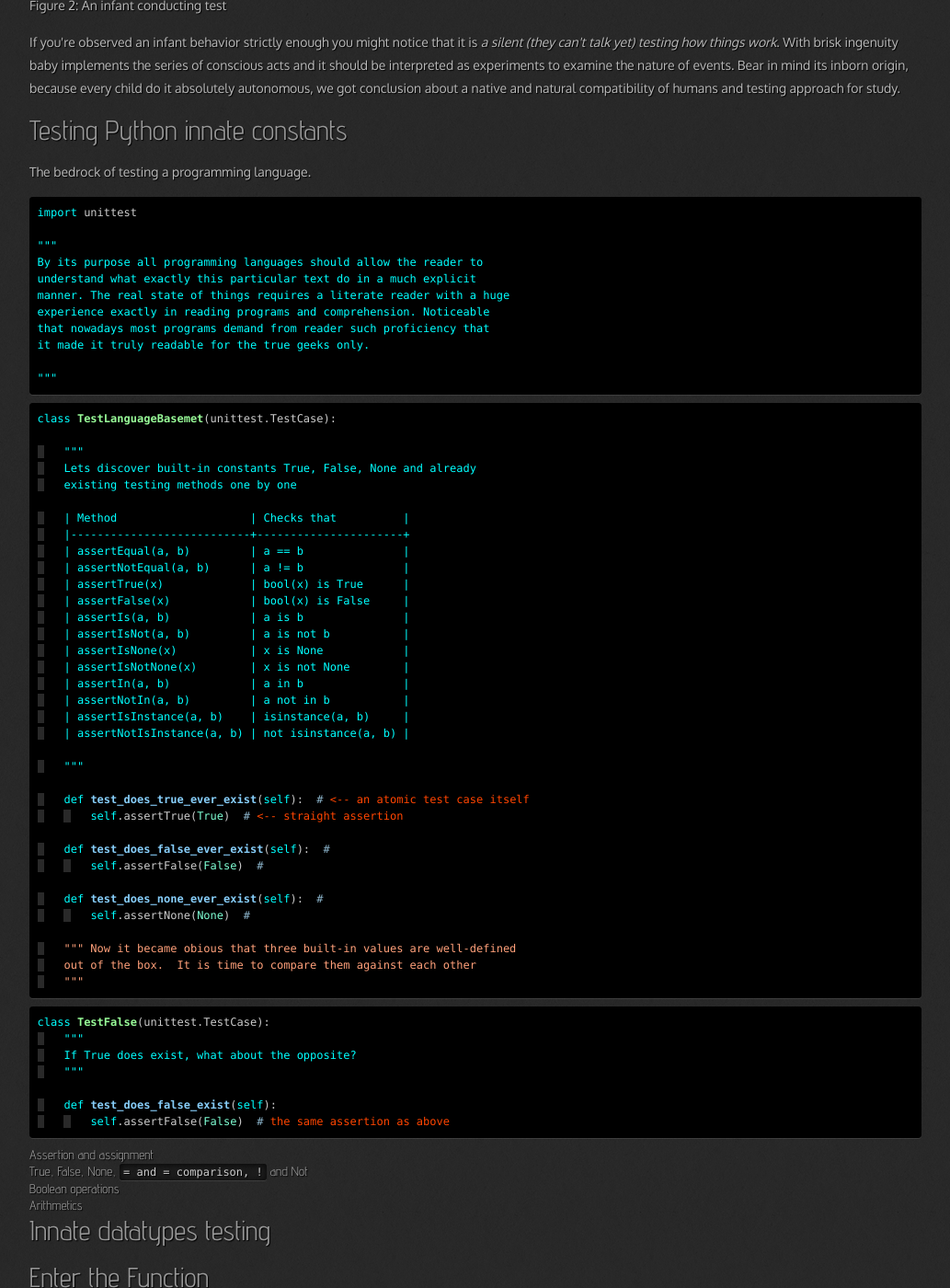
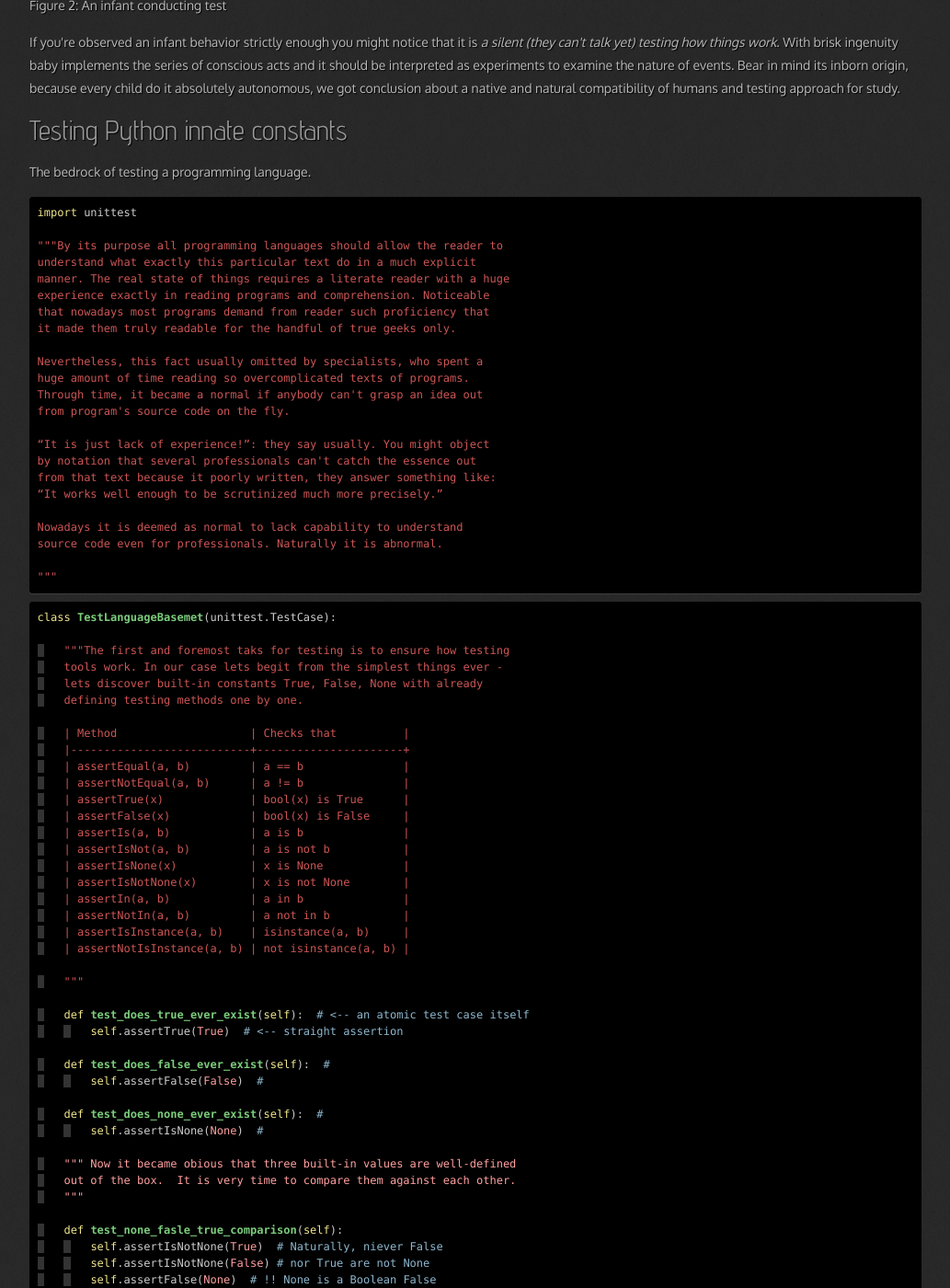
Before and after one commit to 0--key/0--key.github.io, a Jekyll site: the page built from _posts/2020-12-29-dissecting-python.html, in a window 1280 px wide and 1400 px high, scrolled down 4927 px. Shown: the whole window at 92% size, without its empty margins (23-1056 px from the left). Built offline with Jekyll 4.4.1, drawn with Linux system fonts in a browser that asks for light colours; nearby versions of some CDN libraries; comment, search, counter and statistics services are not loaded.

Commit message:
The most recent version for review

```diff
--- a/_posts/2020-12-29-dissecting-python.html
+++ b/_posts/2020-12-29-dissecting-python.html
@@ -146,7 +146,7 @@ unnecessary procedure.
 <h2 id="org5715a29">Harsh overture</h2>
 <div class="outline-text-2" id="text-org5715a29">
 
-<div id="org19eb89c" class="figure">
+<div id="org0e12cbc" class="figure">
 <p><img src="http://0--key.github.io/assets/img/pydes/monkey.jpeg" alt="Animals also test" title="Unconscious testing" class="rounded float-left" />
 </p>
 <p><span class="figure-number">Figure 1: </span>Test failure</p>
@@ -385,7 +385,7 @@ misterious.
 <h2 id="org45186c4">Testing as a nodal ology tool</h2>
 <div class="outline-text-2" id="text-org45186c4">
 
-<div id="org2997e76" class="figure">
+<div id="orgdf8e48e" class="figure">
 <p><img src="http://0--key.github.io/assets/img/pydes/infant-building-a-tower.jpeg" alt="An infant" title="Infant building a tower" />
 </p>
 <p><span class="figure-number">Figure 2: </span>An infant conducting test</p>
@@ -412,67 +412,85 @@ The bedrock of testing a programming language.
 </p>
 
 <div class="org-src-container">
-<pre class="src src-python" id="orgfbb9da8"><span style="color: #00ffff;">import</span> unittest
+<pre class="src src-python" id="orgfbb9da8"><span style="color: #f0e68c;">import</span> unittest
 
-<span style="color: #00ffff;">"""</span>
-<span style="color: #00ffff;">By its purpose all programming languages should allow the reader to</span>
-<span style="color: #00ffff;">understand what exactly this particular text do in a much explicit</span>
-<span style="color: #00ffff;">manner. The real state of things requires a literate reader with a huge</span>
-<span style="color: #00ffff;">experience exactly in reading programs and comprehension. Noticeable</span>
-<span style="color: #00ffff;">that nowadays most programs demand from reader such proficiency that</span>
-<span style="color: #00ffff;">it made it truly readable for the true geeks only.</span>
+<span style="color: #cd5555;">"""By its purpose all programming languages should allow the reader to</span>
+<span style="color: #cd5555;">understand what exactly this particular text do in a much explicit</span>
+<span style="color: #cd5555;">manner. The real state of things requires a literate reader with a huge</span>
+<span style="color: #cd5555;">experience exactly in reading programs and comprehension. Noticeable</span>
+<span style="color: #cd5555;">that nowadays most programs demand from reader such proficiency that</span>
+<span style="color: #cd5555;">it made them truly readable for the handful of true geeks only.</span>
 
-<span style="color: #00ffff;">"""</span>
+<span style="color: #cd5555;">Nevertheless, this fact usually omitted by specialists, who spent a</span>
+<span style="color: #cd5555;">huge amount of time reading so overcomplicated texts of programs.</span>
+<span style="color: #cd5555;">Through time, it became a normal if anybody can't grasp an idea out</span>
+<span style="color: #cd5555;">from program's source code on the fly.</span>
+
+<span style="color: #cd5555;">&#8220;It is just lack of experience!&#8221;: they say usually. You might object</span>
+<span style="color: #cd5555;">by notation that several professionals can't catch the essence out</span>
+<span style="color: #cd5555;">from that text because it poorly written, they answer something like:</span>
+<span style="color: #cd5555;">&#8220;It works well enough to be scrutinized much more precisely.&#8221;</span>
+
+<span style="color: #cd5555;">Nowadays it is deemed as normal to lack capability to understand</span>
+<span style="color: #cd5555;">source code even for professionals. Naturally it is abnormal.</span>
+
+<span style="color: #cd5555;">"""</span>
 </pre>
 </div>
 
 <div class="org-src-container">
-<pre class="src src-python" id="org4845c05"><span style="color: #00ffff;">class</span> <span style="color: #98fb98; font-weight: bold;">TestLanguageBasemet</span>(unittest.TestCase):
+<pre class="src src-python" id="org4845c05"><span style="color: #f0e68c;">class</span> <span style="color: #7ccd7c; font-weight: bold;">TestLanguageBasemet</span>(unittest.TestCase):
 
-<span style="color: #00ff00; background-color: #292929;"> </span>   <span style="color: #00ffff;">"""</span>
-<span style="color: #00ff00; background-color: #292929;"> </span><span style="color: #00ffff;">   Lets discover built-in constants True, False, None and already</span>
-<span style="color: #00ff00; background-color: #292929;"> </span><span style="color: #00ffff;">   existing testing methods one by one</span>
+<span style="color: #00ff00; background-color: #333333;"> </span>   <span style="color: #cd5555;">"""The first and foremost taks for testing is to ensure how testing</span>
+<span style="color: #00ff00; background-color: #333333;"> </span><span style="color: #cd5555;">   tools work. In our case lets begit from the simplest things ever -</span>
+<span style="color: #00ff00; background-color: #333333;"> </span><span style="color: #cd5555;">   lets discover built-in constants True, False, None with already</span>
+<span style="color: #00ff00; background-color: #333333;"> </span><span style="color: #cd5555;">   defining testing methods one by one.</span>
 
-<span style="color: #00ff00; background-color: #292929;"> </span><span style="color: #00ffff;">   | Method                    | Checks that          |</span>
-<span style="color: #00ff00; background-color: #292929;"> </span><span style="color: #00ffff;">   |---------------------------+----------------------+</span>
-<span style="color: #00ff00; background-color: #292929;"> </span><span style="color: #00ffff;">   | assertEqual(a, b)         | a == b               |</span>
-<span style="color: #00ff00; background-color: #292929;"> </span><span style="color: #00ffff;">   | assertNotEqual(a, b)      | a != b               |</span>
-<span style="color: #00ff00; background-color: #292929;"> </span><span style="color: #00ffff;">   | assertTrue(x)             | bool(x) is True      |</span>
-<span style="color: #00ff00; background-color: #292929;"> </span><span style="color: #00ffff;">   | assertFalse(x)            | bool(x) is False     |</span>
-<span style="color: #00ff00; background-color: #292929;"> </span><span style="color: #00ffff;">   | assertIs(a, b)            | a is b               |</span>
-<span style="color: #00ff00; background-color: #292929;"> </span><span style="color: #00ffff;">   | assertIsNot(a, b)         | a is not b           |</span>
-<span style="color: #00ff00; background-color: #292929;"> </span><span style="color: #00ffff;">   | assertIsNone(x)           | x is None            |</span>
-<span style="color: #00ff00; background-color: #292929;"> </span><span style="color: #00ffff;">   | assertIsNotNone(x)        | x is not None        |</span>
-<span style="color: #00ff00; background-color: #292929;"> </span><span style="color: #00ffff;">   | assertIn(a, b)            | a in b               |</span>
-<span style="color: #00ff00; background-color: #292929;"> </span><span style="color: #00ffff;">   | assertNotIn(a, b)         | a not in b           |</span>
-<span style="color: #00ff00; background-color: #292929;"> </span><span style="color: #00ffff;">   | assertIsInstance(a, b)    | isinstance(a, b)     |</span>
-<span style="color: #00ff00; background-color: #292929;"> </span><span style="color: #00ffff;">   | assertNotIsInstance(a, b) | not isinstance(a, b) |</span>
+<span style="color: #00ff00; background-color: #333333;"> </span><span style="color: #cd5555;">   | Method                    | Checks that          |</span>
+<span style="color: #00ff00; background-color: #333333;"> </span><span style="color: #cd5555;">   |---------------------------+----------------------+</span>
+<span style="color: #00ff00; background-color: #333333;"> </span><span style="color: #cd5555;">   | assertEqual(a, b)         | a == b               |</span>
+<span style="color: #00ff00; background-color: #333333;"> </span><span style="color: #cd5555;">   | assertNotEqual(a, b)      | a != b               |</span>
+<span style="color: #00ff00; background-color: #333333;"> </span><span style="color: #cd5555;">   | assertTrue(x)             | bool(x) is True      |</span>
+<span style="color: #00ff00; background-color: #333333;"> </span><span style="color: #cd5555;">   | assertFalse(x)            | bool(x) is False     |</span>
+<span style="color: #00ff00; background-color: #333333;"> </span><span style="color: #cd5555;">   | assertIs(a, b)            | a is b               |</span>
+<span style="color: #00ff00; background-color: #333333;"> </span><span style="color: #cd5555;">   | assertIsNot(a, b)         | a is not b           |</span>
+<span style="color: #00ff00; background-color: #333333;"> </span><span style="color: #cd5555;">   | assertIsNone(x)           | x is None            |</span>
+<span style="color: #00ff00; background-color: #333333;"> </span><span style="color: #cd5555;">   | assertIsNotNone(x)        | x is not None        |</span>
+<span style="color: #00ff00; background-color: #333333;"> </span><span style="color: #cd5555;">   | assertIn(a, b)            | a in b               |</span>
+<span style="color: #00ff00; background-color: #333333;"> </span><span style="color: #cd5555;">   | assertNotIn(a, b)         | a not in b           |</span>
+<span style="color: #00ff00; background-color: #333333;"> </span><span style="color: #cd5555;">   | assertIsInstance(a, b)    | isinstance(a, b)     |</span>
+<span style="color: #00ff00; background-color: #333333;"> </span><span style="color: #cd5555;">   | assertNotIsInstance(a, b) | not isinstance(a, b) |</span>
 
-<span style="color: #00ff00; background-color: #292929;"> </span><span style="color: #00ffff;">   """</span>
+<span style="color: #00ff00; background-color: #333333;"> </span><span style="color: #cd5555;">   """</span>
 
-<span style="color: #00ff00; background-color: #292929;"> </span>   <span style="color: #00ffff;">def</span> <span style="color: #87cefa; font-weight: bold;">test_does_true_ever_exist</span>(<span style="color: #00ffff;">self</span>):  <span style="color: #8db6cd;"># </span><span style="color: #ff4500;">&lt;-- an atomic test case itself</span>
-<span style="color: #00ff00; background-color: #292929;"> </span>   <span style="color: #00ff00; background-color: #292929;"> </span>   <span style="color: #00ffff;">self</span>.assertTrue(<span style="color: #7fffd4;">True</span>)  <span style="color: #8db6cd;"># </span><span style="color: #ff4500;">&lt;-- straight assertion</span>
+<span style="color: #00ff00; background-color: #333333;"> </span>   <span style="color: #f0e68c;">def</span> <span style="color: #7ccd7c; font-weight: bold;">test_does_true_ever_exist</span>(<span style="color: #f0e68c;">self</span>):  <span style="color: #8db6cd;"># </span><span style="color: #8db6cd;">&lt;-- an atomic test case itself</span>
+<span style="color: #00ff00; background-color: #333333;"> </span>   <span style="color: #00ff00; background-color: #333333;"> </span>   <span style="color: #f0e68c;">self</span>.assertTrue(<span style="color: #ffa0a0;">True</span>)  <span style="color: #8db6cd;"># </span><span style="color: #8db6cd;">&lt;-- straight assertion</span>
 
-<span style="color: #00ff00; background-color: #292929;"> </span>   <span style="color: #00ffff;">def</span> <span style="color: #87cefa; font-weight: bold;">test_does_false_ever_exist</span>(<span style="color: #00ffff;">self</span>):  <span style="color: #8db6cd;">#</span>
-<span style="color: #00ff00; background-color: #292929;"> </span>   <span style="color: #00ff00; background-color: #292929;"> </span>   <span style="color: #00ffff;">self</span>.assertFalse(<span style="color: #7fffd4;">False</span>)  <span style="color: #8db6cd;">#</span>
+<span style="color: #00ff00; background-color: #333333;"> </span>   <span style="color: #f0e68c;">def</span> <span style="color: #7ccd7c; font-weight: bold;">test_does_false_ever_exist</span>(<span style="color: #f0e68c;">self</span>):  <span style="color: #8db6cd;">#</span>
+<span style="color: #00ff00; background-color: #333333;"> </span>   <span style="color: #00ff00; background-color: #333333;"> </span>   <span style="color: #f0e68c;">self</span>.assertFalse(<span style="color: #ffa0a0;">False</span>)  <span style="color: #8db6cd;">#</span>
 
-<span style="color: #00ff00; background-color: #292929;"> </span>   <span style="color: #00ffff;">def</span> <span style="color: #87cefa; font-weight: bold;">test_does_none_ever_exist</span>(<span style="color: #00ffff;">self</span>):  <span style="color: #8db6cd;">#</span>
-<span style="color: #00ff00; background-color: #292929;"> </span>   <span style="color: #00ff00; background-color: #292929;"> </span>   <span style="color: #00ffff;">self</span>.assertNone(<span style="color: #7fffd4;">None</span>)  <span style="color: #8db6cd;">#</span>
+<span style="color: #00ff00; background-color: #333333;"> </span>   <span style="color: #f0e68c;">def</span> <span style="color: #7ccd7c; font-weight: bold;">test_does_none_ever_exist</span>(<span style="color: #f0e68c;">self</span>):  <span style="color: #8db6cd;">#</span>
+<span style="color: #00ff00; background-color: #333333;"> </span>   <span style="color: #00ff00; background-color: #333333;"> </span>   <span style="color: #f0e68c;">self</span>.assertIsNone(<span style="color: #ffa0a0;">None</span>)  <span style="color: #8db6cd;">#</span>
 
-<span style="color: #00ff00; background-color: #292929;"> </span>   <span style="color: #ffa07a;">""" Now it became obious that three built-in values are well-defined</span>
-<span style="color: #00ff00; background-color: #292929;"> </span><span style="color: #ffa07a;">   out of the box.  It is time to compare them against each other</span>
-<span style="color: #00ff00; background-color: #292929;"> </span><span style="color: #ffa07a;">   """</span>
+<span style="color: #00ff00; background-color: #333333;"> </span>   <span style="color: #ffa0a0;">""" Now it became obious that three built-in values are well-defined</span>
+<span style="color: #00ff00; background-color: #333333;"> </span><span style="color: #ffa0a0;">   out of the box.  It is very time to compare them against each other.</span>
+<span style="color: #00ff00; background-color: #333333;"> </span><span style="color: #ffa0a0;">   """</span>
+
+<span style="color: #00ff00; background-color: #333333;"> </span>   <span style="color: #f0e68c;">def</span> <span style="color: #7ccd7c; font-weight: bold;">test_none_fasle_true_comparison</span>(<span style="color: #f0e68c;">self</span>):
+<span style="color: #00ff00; background-color: #333333;"> </span>   <span style="color: #00ff00; background-color: #333333;"> </span>   <span style="color: #f0e68c;">self</span>.assertIsNotNone(<span style="color: #ffa0a0;">True</span>)  <span style="color: #8db6cd;"># </span><span style="color: #8db6cd;">Naturally, niever False</span>
+<span style="color: #00ff00; background-color: #333333;"> </span>   <span style="color: #00ff00; background-color: #333333;"> </span>   <span style="color: #f0e68c;">self</span>.assertIsNotNone(<span style="color: #ffa0a0;">False</span>) <span style="color: #8db6cd;"># </span><span style="color: #8db6cd;">nor True are not None</span>
+<span style="color: #00ff00; background-color: #333333;"> </span>   <span style="color: #00ff00; background-color: #333333;"> </span>   <span style="color: #f0e68c;">self</span>.assertFalse(<span style="color: #ffa0a0;">None</span>)  <span style="color: #8db6cd;"># </span><span style="color: #8db6cd;">!! None is a Boolean False</span>
 </pre>
 </div>
 
 <div class="org-src-container">
-<pre class="src src-python" id="orgffb6e33"><span style="color: #00ffff;">class</span> <span style="color: #98fb98; font-weight: bold;">TestFalse</span>(unittest.TestCase):
-<span style="color: #00ff00; background-color: #292929;"> </span>   <span style="color: #00ffff;">"""</span>
-<span style="color: #00ff00; background-color: #292929;"> </span><span style="color: #00ffff;">   If True does exist, what about the opposite?</span>
-<span style="color: #00ff00; background-color: #292929;"> </span><span style="color: #00ffff;">   """</span>
+<pre class="src src-python" id="orgffb6e33"><span style="color: #f0e68c;">class</span> <span style="color: #7ccd7c; font-weight: bold;">TestFalse</span>(unittest.TestCase):
+<span style="color: #00ff00; background-color: #333333;"> </span>   <span style="color: #cd5555;">"""</span>
+<span style="color: #00ff00; background-color: #333333;"> </span><span style="color: #cd5555;">   If True does exist, what about the opposite?</span>
+<span style="color: #00ff00; background-color: #333333;"> </span><span style="color: #cd5555;">   """</span>
 
-<span style="color: #00ff00; background-color: #292929;"> </span>   <span style="color: #00ffff;">def</span> <span style="color: #87cefa; font-weight: bold;">test_does_false_exist</span>(<span style="color: #00ffff;">self</span>):
-<span style="color: #00ff00; background-color: #292929;"> </span>   <span style="color: #00ff00; background-color: #292929;"> </span>   <span style="color: #00ffff;">self</span>.assertFalse(<span style="color: #7fffd4;">False</span>)  <span style="color: #8db6cd;"># </span><span style="color: #ff4500;">the same assertion as above</span>
+<span style="color: #00ff00; background-color: #333333;"> </span>   <span style="color: #f0e68c;">def</span> <span style="color: #7ccd7c; font-weight: bold;">test_does_false_exist</span>(<span style="color: #f0e68c;">self</span>):
+<span style="color: #00ff00; background-color: #333333;"> </span>   <span style="color: #00ff00; background-color: #333333;"> </span>   <span style="color: #f0e68c;">self</span>.assertFalse(<span style="color: #ffa0a0;">False</span>)  <span style="color: #8db6cd;"># </span><span style="color: #8db6cd;">the same assertion as above</span>
 </pre>
 </div>
 </div>
```
